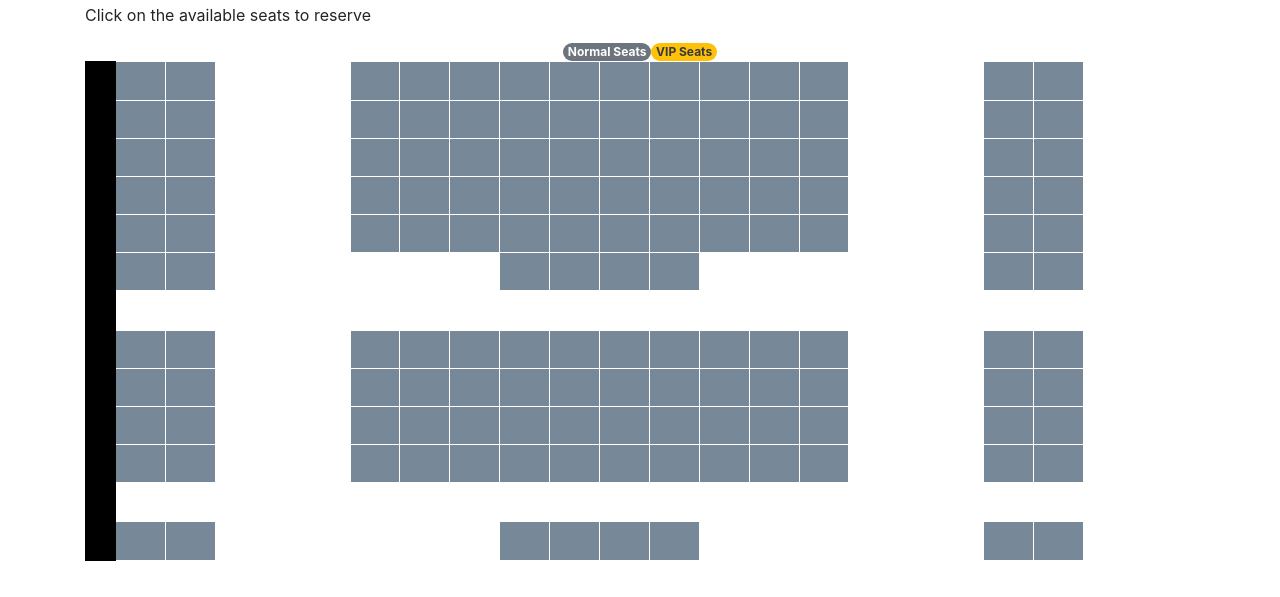
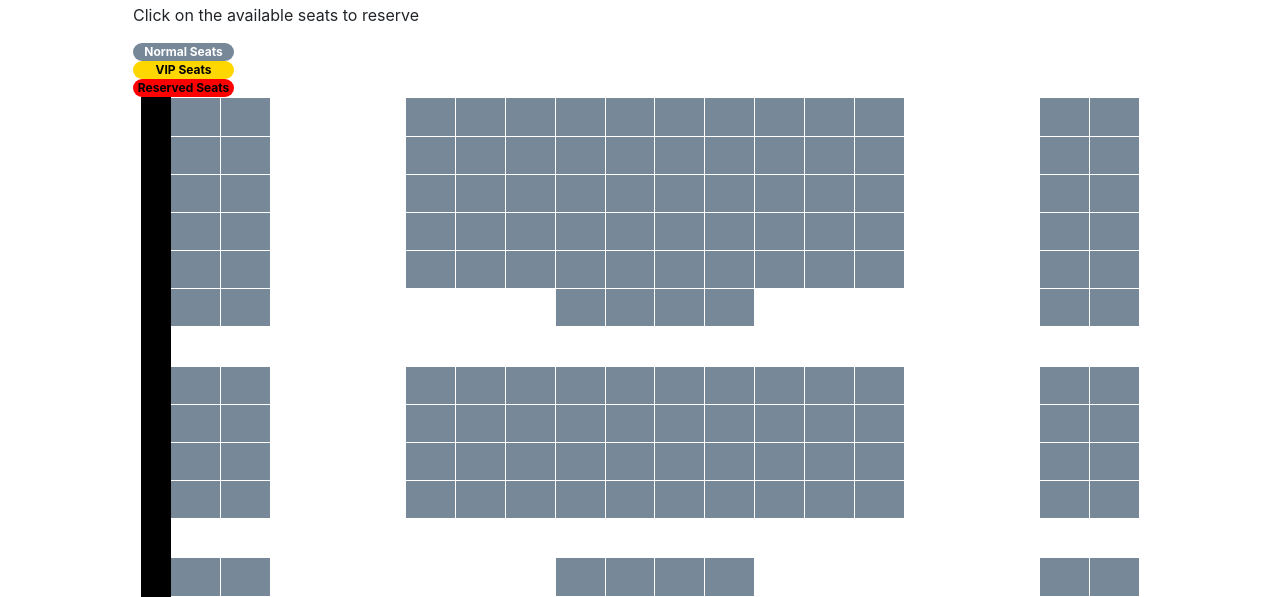
Before and after one commit to ihammadasghar/Theater-Bookings, a Flask app: template theatrebookings/templates/screening_details.html in a window 1280 px wide. Shown: the part 403-1000 px from the top of the page. Before the commit the page ends 964 px from the top, so only its background shows below. Run offline with Flask 2, Linux system fonts and the light colour scheme; the template is opened without the code that fills it, so the values that code supplies are empty.

Commit message:
design show details

```diff
--- a/theatrebookings/templates/screening_details.html
+++ b/theatrebookings/templates/screening_details.html
@@ -4,6 +4,7 @@
 {% endblock %}
 
 {% block body %}
+<div class="d-flex justify-content-center">
 <div class="card" style="width: 95%;box-shadow: 2px 3px #888888;">
     <div class="row">
       <div class="col-6">
@@ -20,13 +21,19 @@
       </div>
     </div>
 </div>
+</div>
 
 <br>
-<p>Click on the available seats to reserve</p>
+<p class="ml-5">Click on the available seats to reserve</p>
+
+<div class="d-flex justify-content-left">
+  <ul class="list-group ml-5">
+    <span class="badge rounded-pill" style="background-color: lightslategray; color: white;">Normal Seats</span>
+    <span class="badge rounded-pill" style="background-color: gold; color: black;">VIP Seats</span>
+    <span class="badge rounded-pill" style="background-color: red; color: black;">Reserved Seats</span>
+  </ul>
+</div>
 <div class="d-flex justify-content-center">
-  <span class="badge rounded-pill bg-secondary" style="color: white;">Normal Seats</span>
-  <span class="badge rounded-pill bg-warning text-dark">VIP Seats</span>
-</div>
 <table style="width: 90%;text-align: center;; height: 500px; border: 1px solid;border-color: white;">
 
     <!-- number of rows -->
@@ -77,4 +84,5 @@
     </tr>
     {% endfor %}
 </table>
+</div>
 {% endblock %}
```
